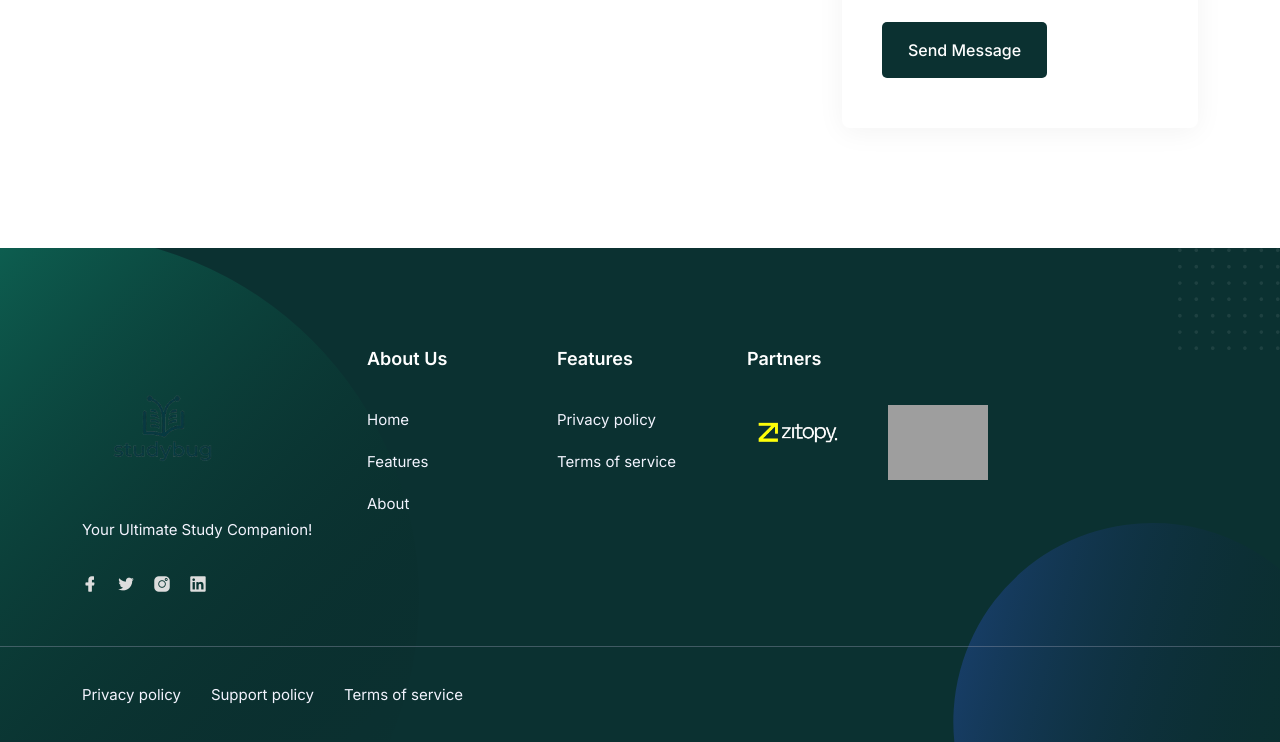
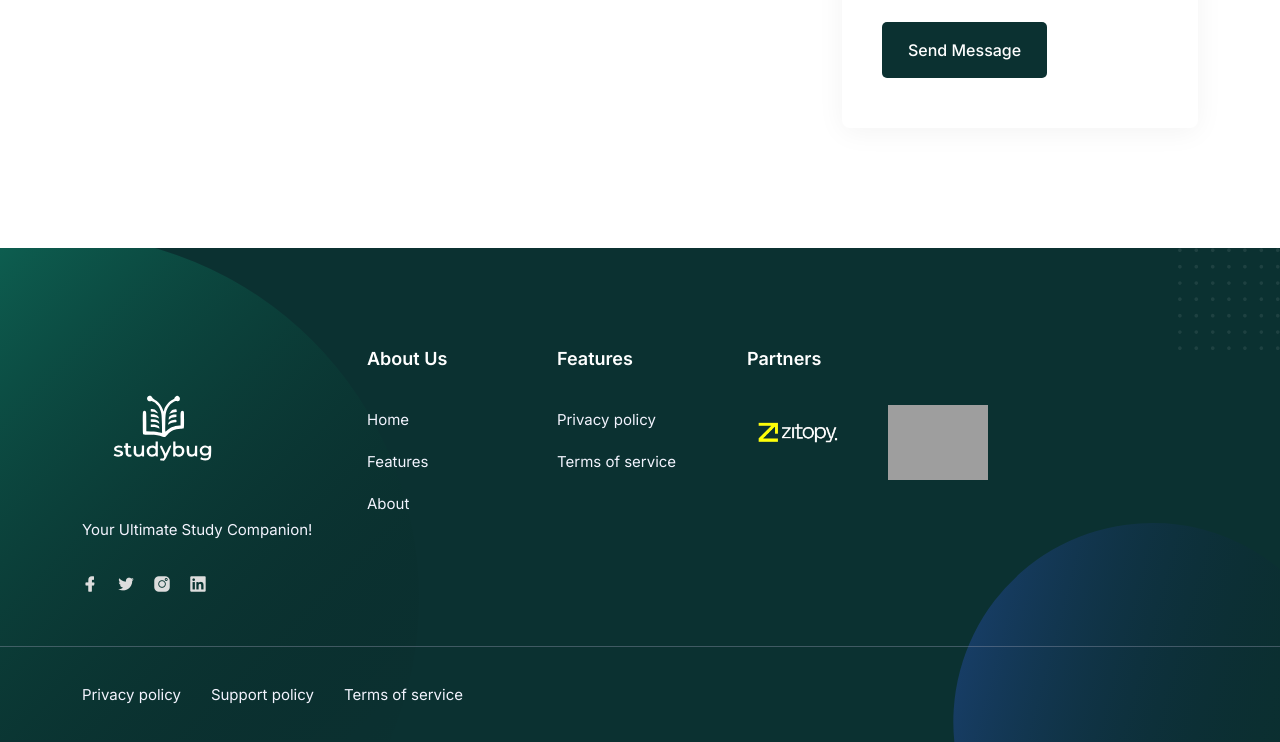
Before and after one commit to MahziTech/studybug-landing-page, a plain HTML site: page index.html in a window 1280 px wide. Shown: the part 7594-8336 px from the top of the page. Drawn offline with nearby package versions, Linux system fonts and the light colour scheme; some packages are replaced by stand-ins of ours; grey boxes are pictures that could not be loaded; a script that the page names is missing.

Commit message:
Fix logo svg in footer

```diff
--- a/index.html
+++ b/index.html
@@ -1017,7 +1017,7 @@
             <div class="col-xl-3 col-lg-4 col-md-6">
               <div class="ud-widget">
                 <a href="index.html" class="ud-footer-logo">
-                  <img src="assets/images/logo/new_logo.png" alt="logo" />
+                <img src="assets/images/logo/Logo_Trans.svg" style="height: 157; width: 54;" alt="Logo" />
                 </a>
                 <p class="ud-widget-desc">
                   Your Ultimate Study Companion!
```
